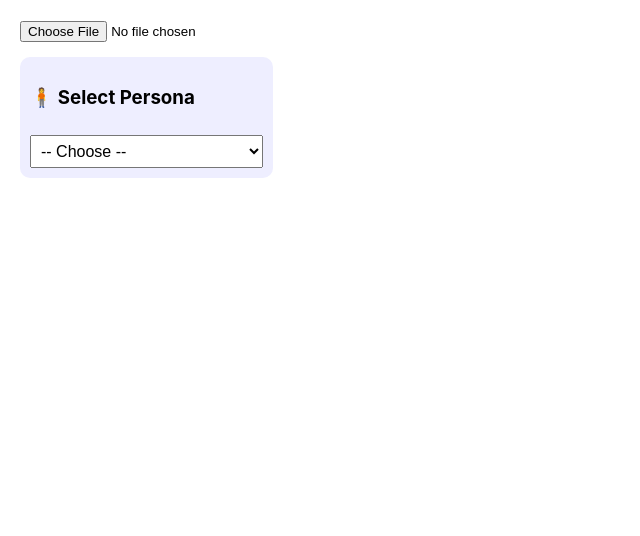
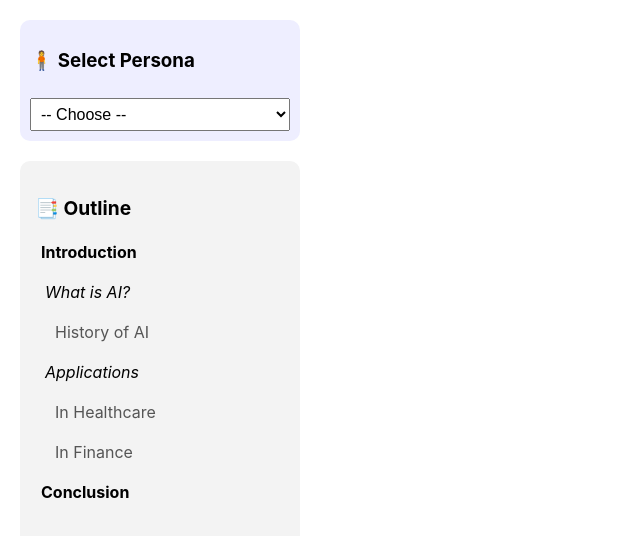
Before and after one commit to hemeshpokuru/adobe-hackathon-round2, a React (Create React App) app: page / in a window 1280 px wide. Shown: the top 536 px of the page, without its empty margins (0-640 px from the left). Built offline with nearby package versions, Linux system fonts and the light colour scheme.

Commit message:
Update App.js

```diff
--- a/src/App.js
+++ b/src/App.js
@@ -3,22 +3,19 @@ import PdfViewer from './PdfViewer';
 import OutlineSidebar from './OutlineSidebar';
 import PersonaSelector from './PersonaSelector';
 import KeywordHighlighter from './KeywordHighlighter';
-import PDFUpload from './PDFUpload';
 import './App.css';
 
 function App() {
   const [persona, setPersona] = useState("");
-  const [uploadedPDF, setUploadedPDF] = useState(null);
 
   return (
     <div className="app-container">
       <div>
-        <PDFUpload setUploadedPDF={setUploadedPDF} />
         <PersonaSelector persona={persona} setPersona={setPersona} />
         <KeywordHighlighter persona={persona} />
-        {uploadedPDF && <OutlineSidebar />}
+        <OutlineSidebar />
       </div>
-      <PdfViewer uploadedPDF={uploadedPDF} />
+      <PdfViewer />
     </div>
   );
 }
```
